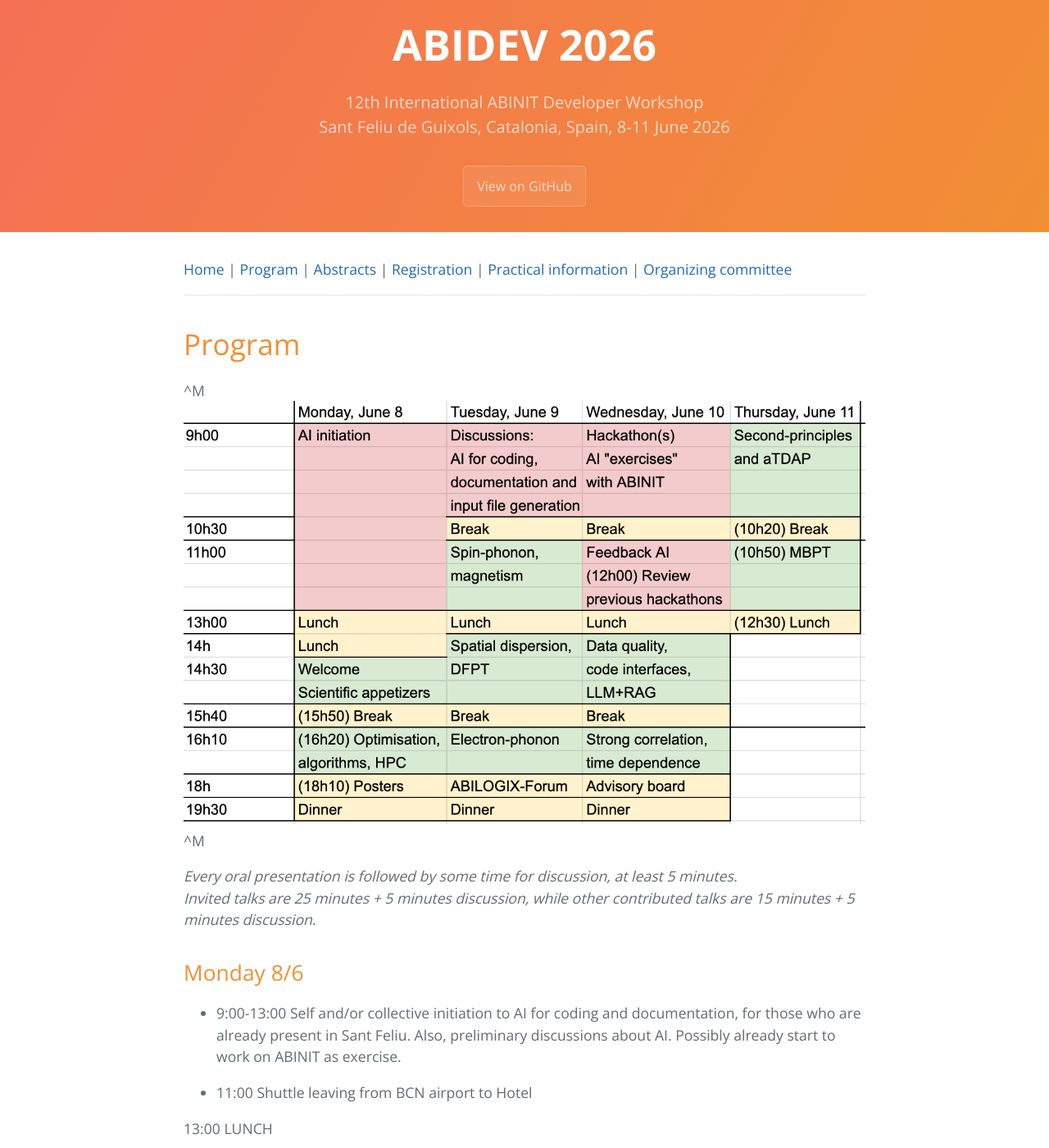
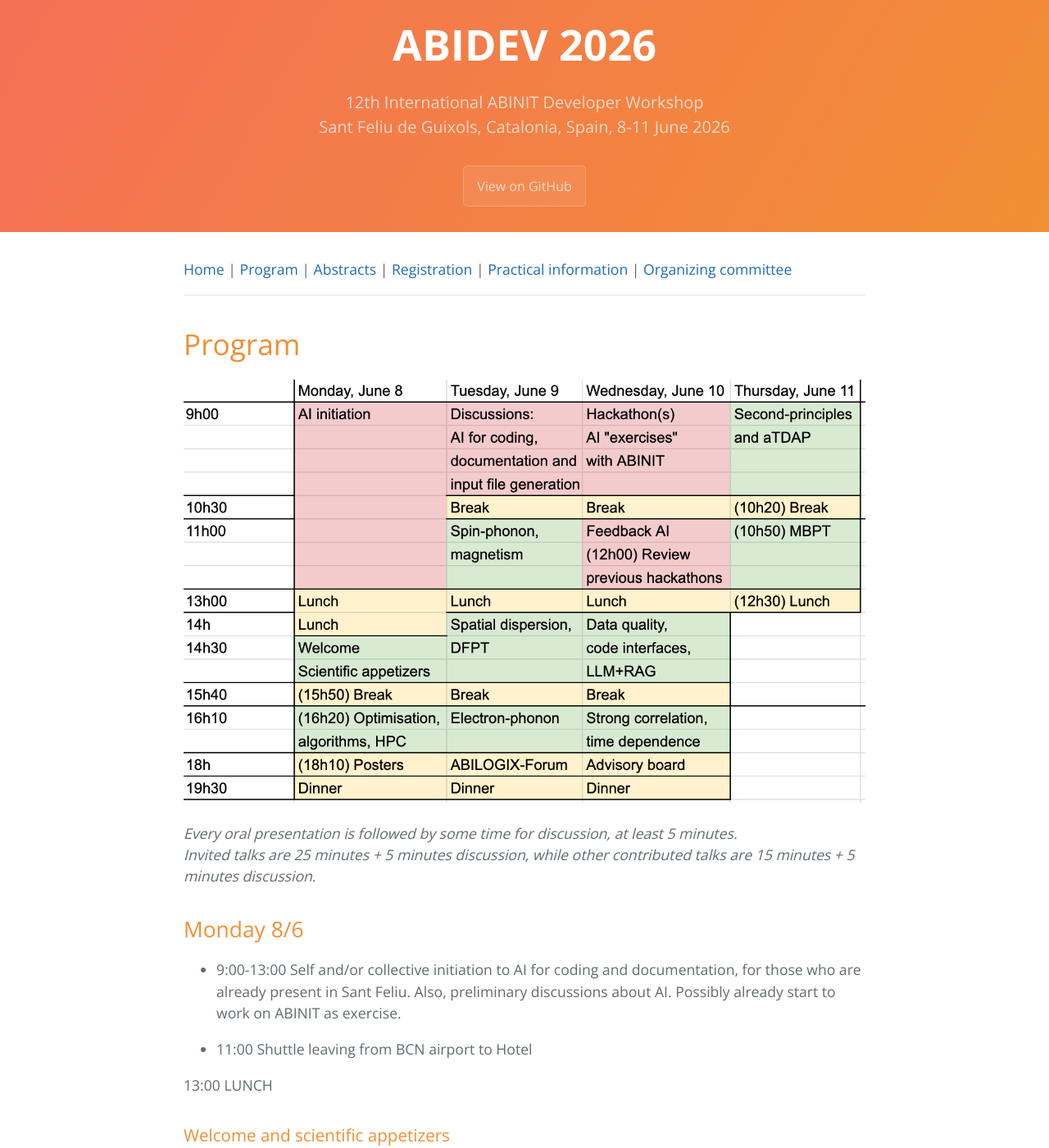
Before and after one commit to abinit/abidev2026, a Jekyll site: the page built from docs/program.md, in a window 1280 px wide and 1400 px high. Shown: the whole window at 82% size. Built offline with Jekyll 4.4.1, drawn with Linux system fonts in a browser that asks for light colours; the repository's description, which GitHub fills in, is left out.

Commit message:
Fix two minor problems

```diff
--- a/docs/program.md
+++ b/docs/program.md
@@ -8,8 +8,7 @@ description: 12th International ABINIT Developer Workshop <br> Sant Feliu de Gui
 <hr>
 
 # Program
-^M
-![](Program_img.png)^M
+![](Program_img.png)
 
 _Every oral presentation is followed by some time for discussion, at least 5 minutes.
 Invited talks are 25 minutes + 5 minutes discussion, while other contributed talks are 15 minutes + 5 minutes discussion._
```
